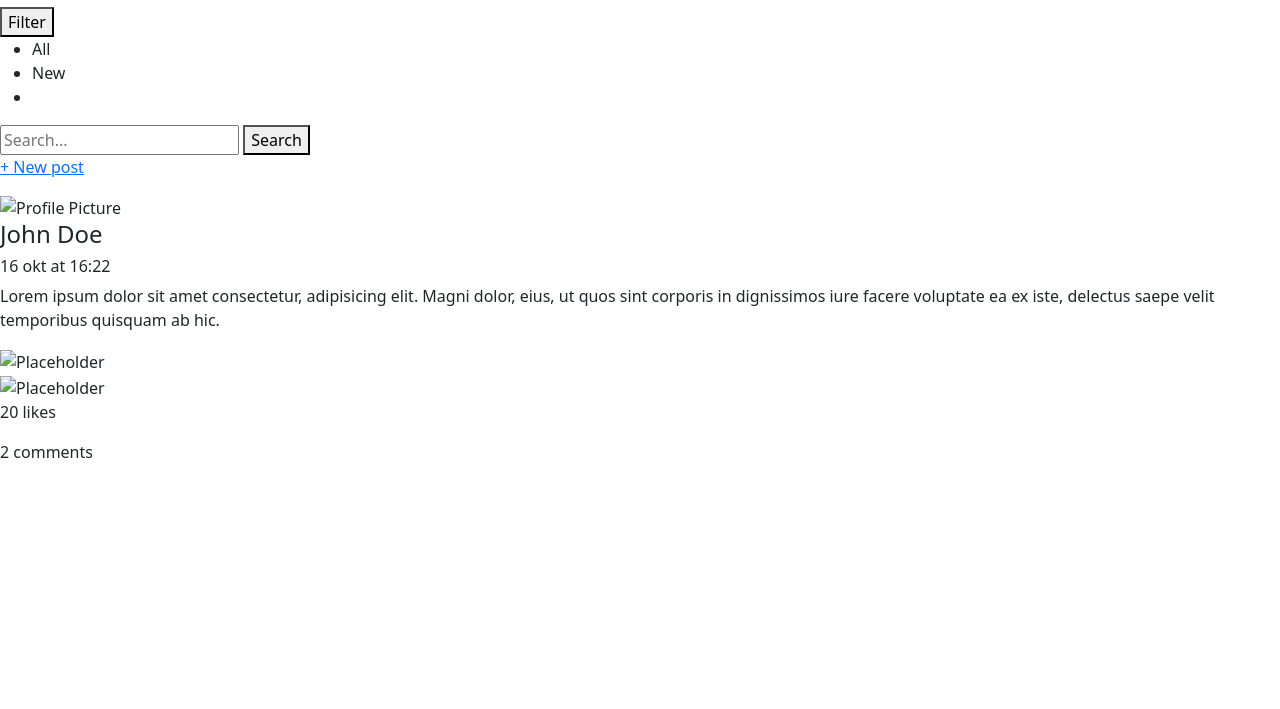
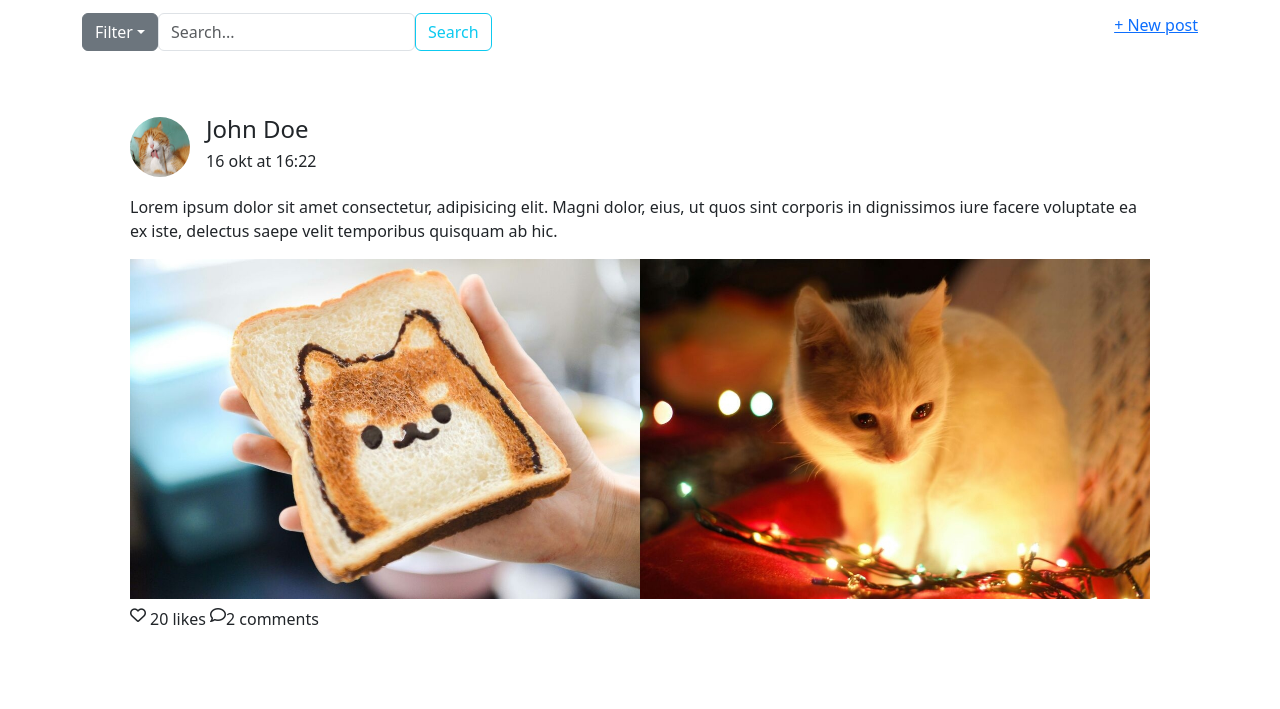
Before and after one commit to juliehabb/CSS-FrameWork, a website: page feed/index.html in a window 1280 px wide. Shown: the part 91-800 px from the top of the page. Drawn offline with nearby package versions, Linux system fonts and the light colour scheme.

Commit message:
Added images

```diff
--- a/feed/index.html
+++ b/feed/index.html
@@ -6,16 +6,18 @@
         <meta name="viewport" content="width=device-width, initial-scale=1.0">
         <meta name="feed" content="This is your feed">
         <title>Feed</title>
-        <link rel="stylesheet" href="node_modules/bootstrap/dist/css/bootstrap.min.css" />
+        <link rel="stylesheet" href="/node_modules/bootstrap/dist/css/bootstrap.min.css" />
+        <link rel="stylesheet" href="css/index.css" />
         <script src="https://kit.fontawesome.com/ab8b6737a1.js" crossorigin="anonymous"></script>
     </head>
 
     <body>
         <header >
-            <nav>
-                <div>
+            <nav class="container-fluid d-flex justify-content-between p-3 align-items-center">
+                <div class="">
                     <a href="index.html">
-                        <img src="/img/SOME.png" alt="Website Logo">
+                        <img src="/img/SOME.png" alt="Website Logo"
+                        class="img-fluid" width="70" height="auto">
                     </a>
                 </div>
                 <div class="d-flex">
@@ -23,46 +25,45 @@
                         <li>Log out</li>
                     </ul>
                     <a href="/account/profile.html">
-                        <img src="/img/pexels-pixabay-57416.jpg" alt="Profile Photo">
+                        <img src="../img/pexels-pixabay-57416.jpg" alt="Profile Photo" class=" d-line-block align-top rounded-circle " width="50" height="50">
                     </a>
+
                 </div>
-
-
             </nav>
         </header>
         <main>
-            <div >
-                <div >
-                    <div  >
-                        <div >
-                            <div >
-                                <button>Filter</button>
-                                <ul  aria-labelledby="filterDropdown">
-                                    <li><a  href="#"></a>All</li>
-                                    <li><a  href="#"></a>New</li>
-                                    <li><a  href="#"></a></li>
+            <div class="container-sm">
+                <div class="row">
+                    <div class="d-flex justify-content-between " >
+                        <div class="container-filter-search d-flex pb-3 ">
+                            <div class="dropdown pr-5">
+                                <button class="btn btn-secondary dropdown-toggle" type="button" id="filterDropdown" data-bs-toggle="dropdown" aria-expanded="false">Filter</button>
+                                <ul class="dropdown-menu" aria-labelledby="filterDropdown">
+                                    <li><a class="dropdown-item" href="#"></a>All</li>
+                                    <li><a class="dropdown-item" href="#"></a>New</li>
+                                    <li><a class="dropdown-item" href="#"></a></li>
 
                                 </ul>
                             </div>
-                            <div >
-                                <input type="search"  placeholder="Search...">
+                            <div class="search-container d-flex ml-5">
+                                <input type="search" class="form-control me 2 search-field" placeholder="Search...">
                                 <i class=""></i>
-                                <button  type="send">Search</button>
+                                <button class="btn btn-outline-info" type="send">Search</button>
                             </div>
                         </div>
-                        <div >
-                            <a  href="">
+                        <div class="npost-button-container">
+                            <a class="" href="">
                                 <p> + New post</p>
                             </a>
                         </div>
                     </div>
-                    <div >
-                        <article >
-                            <div >
-                                <div >
-                                    <img src="img/pexels-pixabay-57416.jpg" alt="Profile Picture" >
+                    <div class="section-full-blogposts">
+                        <article class="bg p-5 d-flex flex-column">
+                            <div class="d-flex flex-row align-items-center mb-3">
+                                <div class="">
+                                    <img src="../img/pexels-pixabay-57416.jpg" alt="Profile Picture" class="rounded-circle " height="60" width="60" >
                                 </div>
-                                <div >
+                                <div class="px-3 ">
                                     <h4>John Doe</h4>
                                     <h6>16 okt at 16:22</h6>
                                 </div>
@@ -70,25 +71,25 @@
                             <div>
                                 <p>Lorem ipsum dolor sit amet consectetur, adipisicing elit. Magni dolor, eius, ut quos sint corporis in dignissimos iure facere voluptate ea ex iste, delectus saepe velit temporibus quisquam ab hic.</p>
                             </div>
-                            <div >
-                                <div >
+                            <div class="post-full-img-container d-flex justify-content-between">
+                                <div class="post-full-img col-md-6 ">
                                     <div class="">
-                                        <img  src="img/pexels-catscoming-920220.jpg" alt="Placeholder">
+                                        <img class="card-img-top" src="../img/pexels-catscoming-920220.jpg" alt="Placeholder">
                                     </div>
                                 </div>
-                                <div >
-                                    <div >
-                                        <img   src="img/pexels-eftodii-aurelia-90976-735423.jpg" alt="Placeholder">
+                                <div class="post-full-img col-md-6">
+                                    <div class="">
+                                        <img class="card-img-top"  src="../img/pexels-eftodii-aurelia-90976-735423.jpg" alt="Placeholder">
                                     </div>
                                 </div>
                             </div>
-                            <div >
-                                <div>
-                                    <i ></i>
-                                    <p  >20 likes</p>
+                            <div class="post-likes-comments-container d-flex pt-2  ">
+                                <div class=" d-flex flex-row">
+                                    <i class="fa-regular fa-heart "></i>
+                                    <p class="px-1" >20 likes</p>
                                 </div>
-                                <div >
-                                    <i ></i>
+                                <div class=" d-flex flex-row">
+                                    <i class="fa-regular fa-comment"></i>
                                     <p>2 comments</p>
                                 </div>
                             </div>
```
Also changed, not shown: index.html (+34 -29 lines), img/Circle.png (added), img/SOME.png (added), img/pexels-catscoming-920220.jpg (added), img/pexels-eftodii-aurelia-90976-735423.jpg (added), img/pexels-pixabay-57416.jpg (added), img/pexels-susydrake-28802213_optimized_200.jpg (added).
